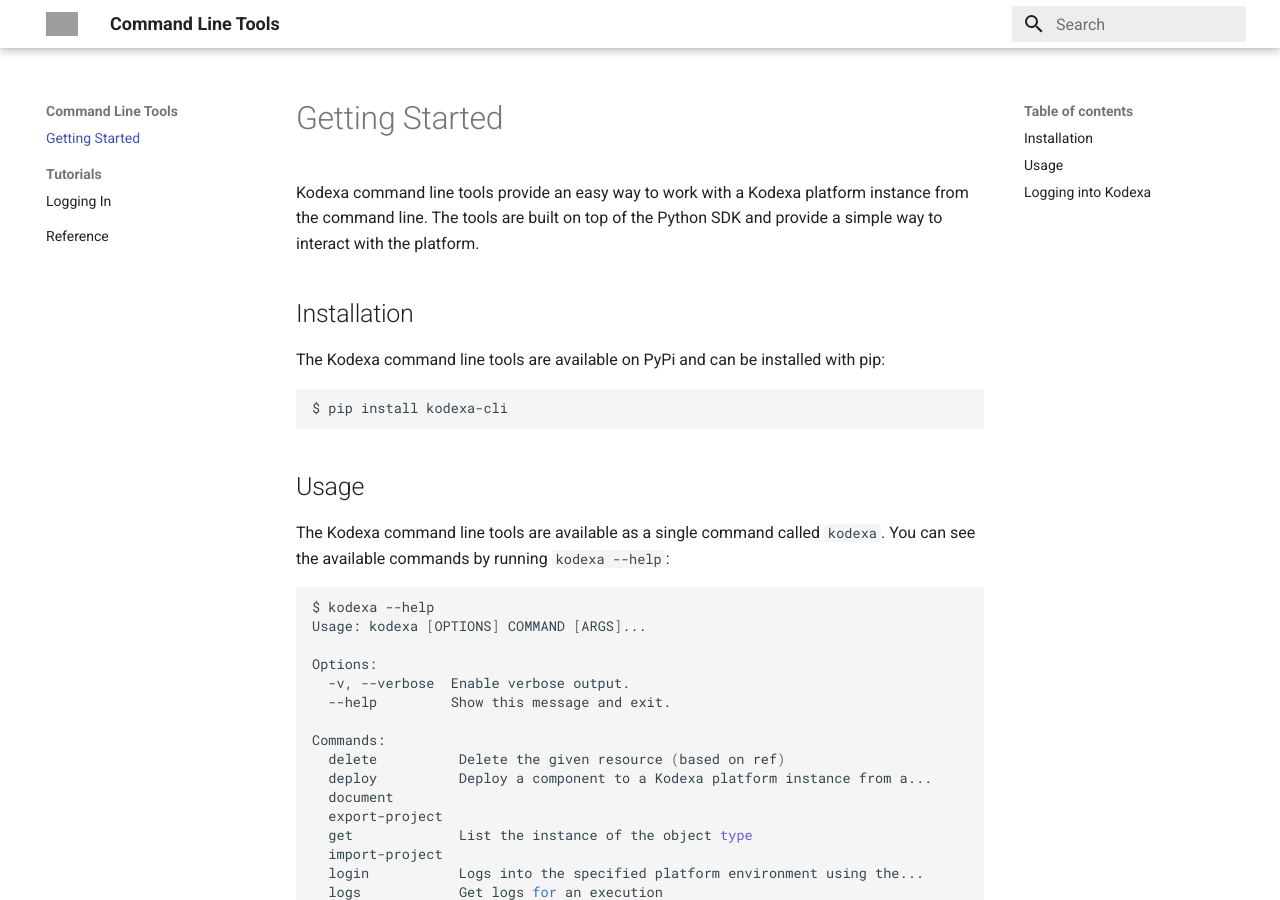
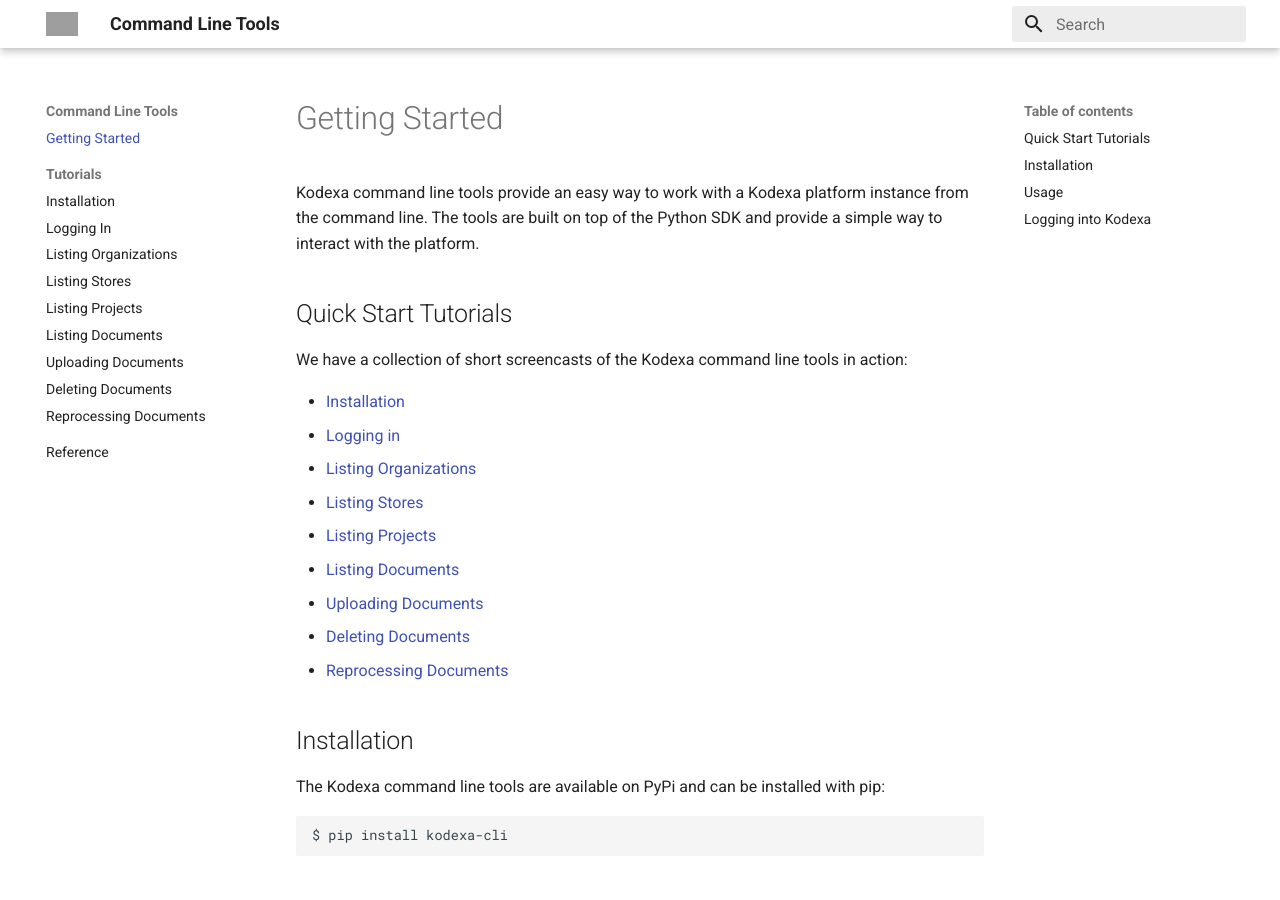
Before and after one commit to regutierrez/kodexa-cli, an MkDocs documentation site: the page built from docs/index.md, in a window 1280 px wide and 900 px high. Built offline with MkDocs 1.6.1 and Material for MkDocs 9.7.7, drawn with Linux system fonts in a browser that asks for light colours; nearby versions of some CDN libraries; library files that are not in the unit come from our copies; grey boxes are pictures that could not be loaded.

Commit message:
Adding more of the tutorial stuff

```diff
--- a/docs/index.md
+++ b/docs/index.md
@@ -1,5 +1,19 @@
 Kodexa command line tools provide an easy way to work with a Kodexa platform instance from the command line. The tools
 are built on top of the Python SDK and provide a simple way to interact with the platform.
+
+## Quick Start Tutorials
+
+We have a collection of short screencasts of the Kodexa command line tools in action:
+
+* [Installation](tutorials/installation.md)
+* [Logging in](tutorials/logging-in.md)
+* [Listing Organizations](tutorials/listing-organizations.md)
+* [Listing Stores](tutorials/listing-stores.md)
+* [Listing Projects](tutorials/listing-projects.md)
+* [Listing Documents](tutorials/listing-documents.md)
+* [Uploading Documents](tutorials/uploading-documents.md)
+* [Deleting Documents](tutorials/deleting-documents.md)
+* [Reprocessing Documents](tutorials/reprocessing-documents.md)
 
 ## Installation
 
--- a/mkdocs.yml
+++ b/mkdocs.yml
@@ -63,5 +63,13 @@
 nav:
   - Getting Started: index.md
   - Tutorials:
+    - Installation: tutorials/installing.md
     - Logging In: tutorials/logging-in.md
+    - Listing Organizations: tutorials/listing-organizations.md
+    - Listing Stores: tutorials/listing-stores.md
+    - Listing Projects: tutorials/listing-projects.md
+    - Listing Documents: tutorials/listing-documents.md
+    - Uploading Documents: tutorials/uploading-documents.md
+    - Deleting Documents: tutorials/deleting-documents.md
+    - Reprocessing Documents: tutorials/reprocessing-documents.md
   - Reference: cli.md
```
Also changed, not shown: docs/tutorials/installing.md (added, +6 -0 lines), docs/tutorials/deleting-documents.md (added), docs/tutorials/listing-documents.md (added), docs/tutorials/listing-organizations.md (added), docs/tutorials/listing-projects.md (added), docs/tutorials/listing-stores.md (added), docs/tutorials/reprocessing-documents.md (added), docs/tutorials/uploading-documents.md (added), 1 other file.
